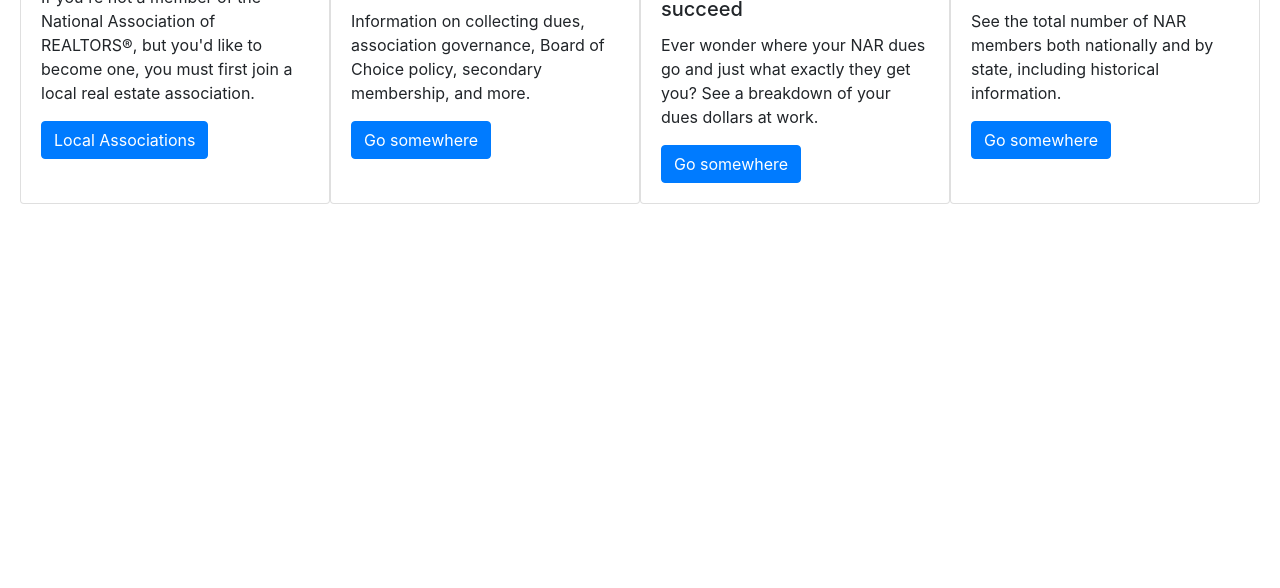
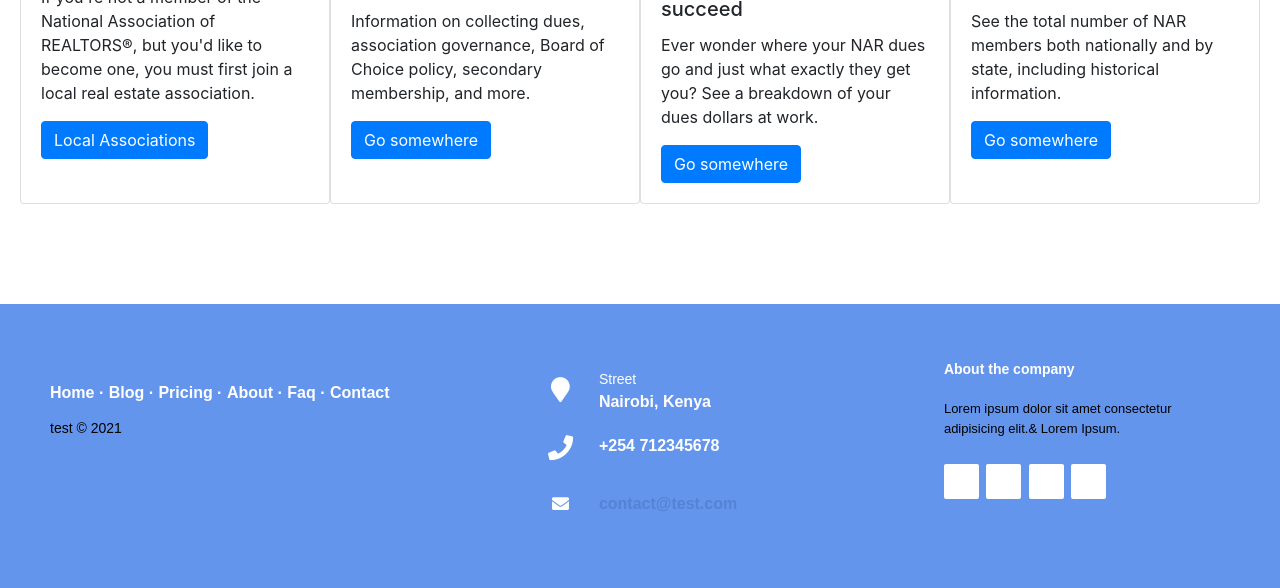
Before and after one commit to Blackscure/Association, a plain HTML site: page index.html in a window 1280 px wide. Shown: the part 1937-2525 px from the top of the page. Before the commit the page ends 2161 px from the top, so only its background shows below. Drawn offline with nearby package versions, Linux system fonts and the light colour scheme.

Commit message:
footer added

```diff
--- a/css/styles.css
+++ b/css/styles.css
@@ -164,3 +164,160 @@ nav ul ul li a i {
     flex-direction: row;
     padding: 20px;
 }
+
+footer {
+    bottom: 0;
+}
+
+.footer-distributed {
+    background-color: cornflowerblue;
+    box-shadow: 0 1px 1px 0 rgba(0, 0, 0, 0.12);
+    box-sizing: border-box;
+    width: 100%;
+    text-align: left;
+    font: bold 16px sans-serif;
+    padding: 55px 50px;
+    margin-top: 80px;
+}
+
+.footer-distributed .footer-left,
+.footer-distributed .footer-center,
+.footer-distributed .footer-right {
+    display: inline-block;
+    vertical-align: top;
+}
+
+.footer-distributed .footer-left {
+    width: 40%;
+}
+
+.footer-distributed h3 {
+    color: #ffffff;
+    font: normal 36px 'Cookie', cursive;
+    margin: 0;
+}
+
+.footer-distributed h3 span {
+    color: #5383d3;
+}
+
+.footer-distributed .footer-links {
+    color: #ffffff;
+    margin: 20px 0 12px;
+    padding: 0;
+}
+
+.footer-distributed .footer-links a {
+    display: inline-block;
+    line-height: 1.8;
+    text-decoration: none;
+    color: inherit;
+}
+
+.footer-distributed .footer-company-name {
+    color: black;
+    font-size: 14px;
+    font-weight: normal;
+    margin: 0;
+}
+
+.footer-distributed .footer-center {
+    width: 35%;
+}
+
+.footer-distributed .footer-center i {
+    color: #ffffff;
+    font-size: 25px;
+    width: 38px;
+    height: 38px;
+    border-radius: 50%;
+    text-align: center;
+    line-height: 42px;
+    margin: 10px 15px;
+    vertical-align: middle;
+}
+
+.footer-distributed .footer-center i.fa-envelope {
+    font-size: 17px;
+    line-height: 38px;
+}
+
+.footer-distributed .footer-center p {
+    display: inline-block;
+    color: #ffffff;
+    vertical-align: middle;
+    margin: 0;
+}
+
+.footer-distributed .footer-center p span {
+    display: block;
+    font-weight: normal;
+    font-size: 14px;
+    line-height: 2;
+}
+
+.footer-distributed .footer-center p a {
+    color: #5383d3;
+    text-decoration: none;
+    ;
+}
+
+.footer-distributed .footer-right {
+    width: 20%;
+}
+
+.footer-distributed .footer-company-about {
+    line-height: 20px;
+    color: black;
+    font-size: 13px;
+    font-weight: normal;
+    margin: 0;
+}
+
+.footer-distributed .footer-company-about span {
+    display: block;
+    color: #ffffff;
+    font-size: 14px;
+    font-weight: bold;
+    margin-bottom: 20px;
+}
+
+.footer-distributed .footer-icons {
+    margin-top: 25px;
+}
+
+.footer-distributed .footer-icons a {
+    display: inline-block;
+    width: 35px;
+    height: 35px;
+    cursor: pointer;
+    background-color: white;
+    border-radius: 2px;
+    font-size: 20px;
+    color: #ffffff;
+    text-align: center;
+    line-height: 35px;
+    margin-right: 3px;
+    margin-bottom: 5px;
+}
+
+@media (max-width: 880px) {
+    .footer-distributed {
+        font: bold 14px sans-serif;
+    }
+    .footer-distributed .footer-left,
+    .footer-distributed .footer-center,
+    .footer-distributed .footer-right {
+        display: block;
+        width: 100%;
+        margin-bottom: 40px;
+        text-align: center;
+    }
+    .footer-distributed .footer-center i {
+        margin-left: 0;
+    }
+    .main {
+        line-height: normal;
+        font-size: auto;
+    }
+}
--- a/index.html
+++ b/index.html
@@ -8,6 +8,7 @@
     <link rel="stylesheet" href="./css/styles.css">
     <link rel="stylesheet" href="https://cdnjs.cloudflare.com/ajax/libs/font-awesome/5.15.3/css/all.min.css" />
     <link rel="stylesheet" href="https://cdn.jsdelivr.net/npm/bootstrap@4.5.3/dist/css/bootstrap.min.css" integrity="sha384-TX8t27EcRE3e/ihU7zmQxVncDAy5uIKz4rEkgIXeMed4M0jlfIDPvg6uqKI2xXr2" crossorigin="anonymous">
+    <link href="http://fonts.googleapis.com/css?family=Cookie" rel="stylesheet" type="text/css">
 </head>
 
 <body>
@@ -172,6 +173,59 @@
             </div>
         </div>
     </section>
+    <footer class="footer-distributed">
+
+        <div class="footer-left">
+
+
+            <p class="footer-links">
+                <a href="#">Home</a> ·
+                <a href="#">Blog</a> ·
+                <a href="#">Pricing</a> ·
+                <a href="#">About</a> ·
+                <a href="#">Faq</a> ·
+                <a href="#">Contact</a>
+            </p>
+
+            <p class="footer-company-name">test &copy; 2021</p>
+        </div>
+
+        <div class="footer-center">
+
+            <div>
+                <i class="fa fa-map-marker"></i>
+                <p><span> Street</span> Nairobi, Kenya</p>
+            </div>
+
+            <div>
+                <i class="fa fa-phone"></i>
+                <p>+254 712345678</p>
+            </div>
+
+            <div>
+                <i class="fa fa-envelope"></i>
+                <p><a href="mailto:support@company.com">contact@test.com</a></p>
+            </div>
+
+        </div>
+
+        <div class="footer-right">
+
+            <p class="footer-company-about">
+                <span>About the company</span> Lorem ipsum dolor sit amet consectetur adipisicing elit.&amp; Lorem Ipsum.
+            </p>
+            <div class="footer-icons">
+
+                <a href="#"><i class="fa fa-facebook"></i></a>
+                <a href="#"><i class="fa fa-twitter"></i></a>
+                <a href="#"><i class="fa fa-linkedin"></i></a>
+                <a href="#"><i class="fa fa-github"></i></a>
+
+            </div>
+
+        </div>
+
+    </footer>
 </body>
 
 </html>
```
